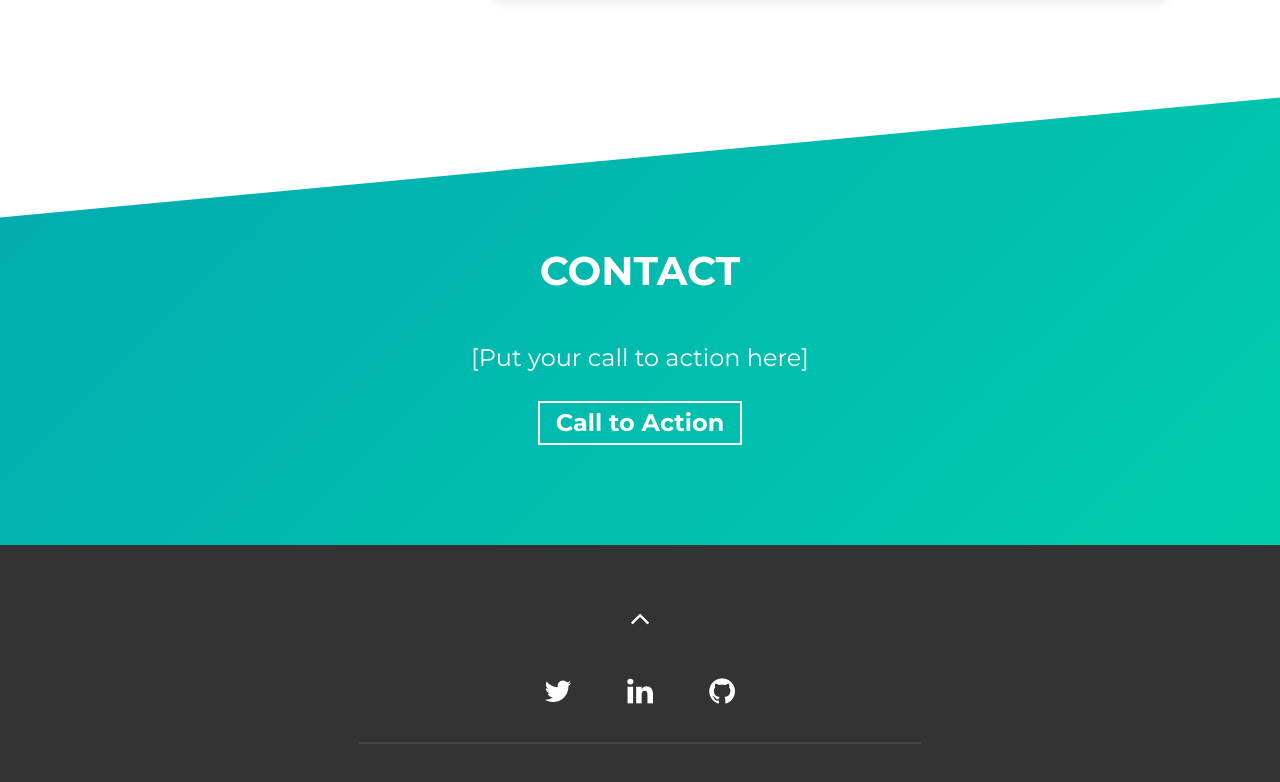
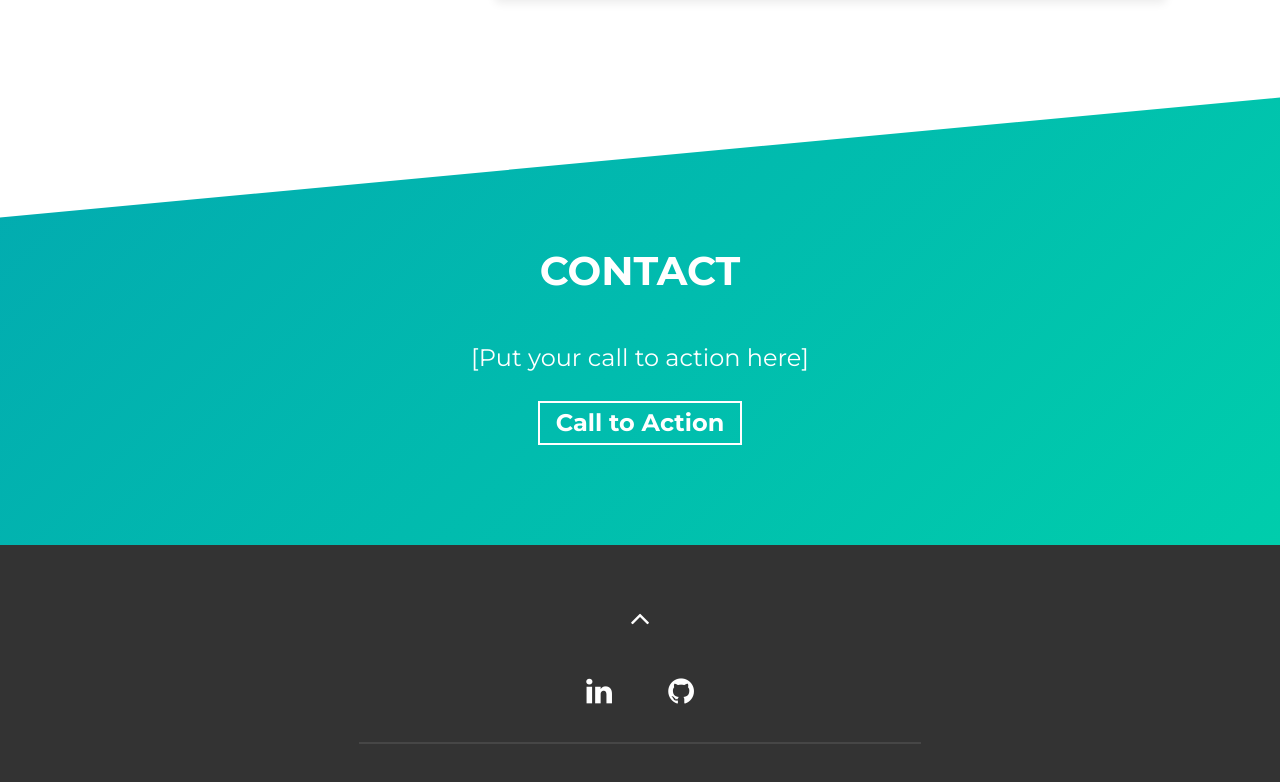
Before and after one commit to thugbunnys/thuggy, a website built with Parcel: page src/index.html in a window 1280 px wide. Shown: the part 2910-3692 px from the top of the page. Built offline with nearby package versions, Linux system fonts and the light colour scheme.

Commit message:
Update index.html

```diff
--- a/src/index.html
+++ b/src/index.html
@@ -289,13 +289,11 @@
           <i class="fa fa-angle-up fa-2x" aria-hidden="true"></i>
         </a>
         <div class="social-links">
-          <a rel="noreferrer" href="#!" target="_blank">
-            <i class="fa fa-twitter fa-inverse"></i>
-          </a>
-          <a rel="noreferrer" href="#!" target="_blank">
+
+          <a rel="noreferrer" href="#!" target="https://www.linkedin.com/in/scott-heney-b77651265/">
             <i class="fa fa-linkedin fa-inverse"></i>
           </a>
-          <a rel="noreferrer" href="#!" target="_blank">
+          <a rel="noreferrer" href="#!" target="https://github.com/thugbunnys">
             <i class="fa fa-github fa-inverse"></i>
           </a>
         </div>
```
